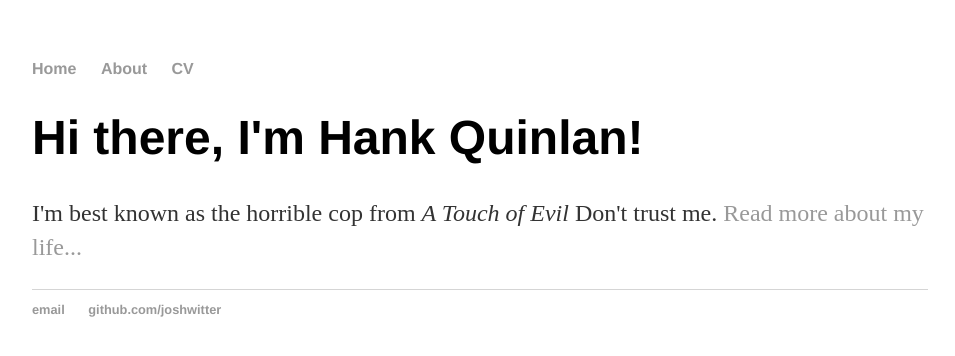
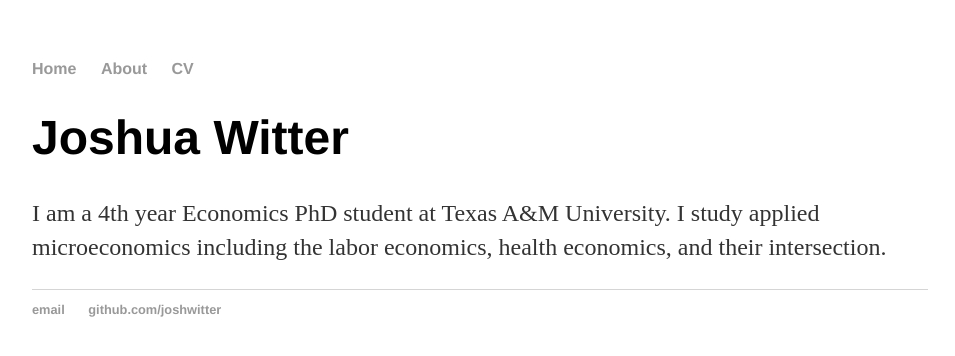
Before and after one commit to joshwitter/joshwitter.github.io, a Jekyll site: the page built from index.html, in a window 1280 px wide. Shown: the top 356 px of the page, without its empty margins (160-1115 px from the left). Built offline with Jekyll 4.4.1, drawn with Linux system fonts in a browser that asks for light colours.

Commit message:
Update index.html

```diff
--- a/index.html
+++ b/index.html
@@ -1,8 +1,8 @@
 ---
 layout: default
-title: Josh Witter
+title: home
 ---
 <div class="blurb">
-	<h1>Hi there, I'm Hank Quinlan!</h1>
-	<p>I'm best known as the horrible cop from <em>A Touch of Evil</em> Don't trust me. <a href="/about">Read more about my life...</a></p>
+	<h1>Joshua Witter</h1>
+	<p>I am a 4th year Economics PhD student at Texas A&M University. I study applied microeconomics including the labor economics, health economics, and their intersection. </p>
 </div><!-- /.blurb -->
```
